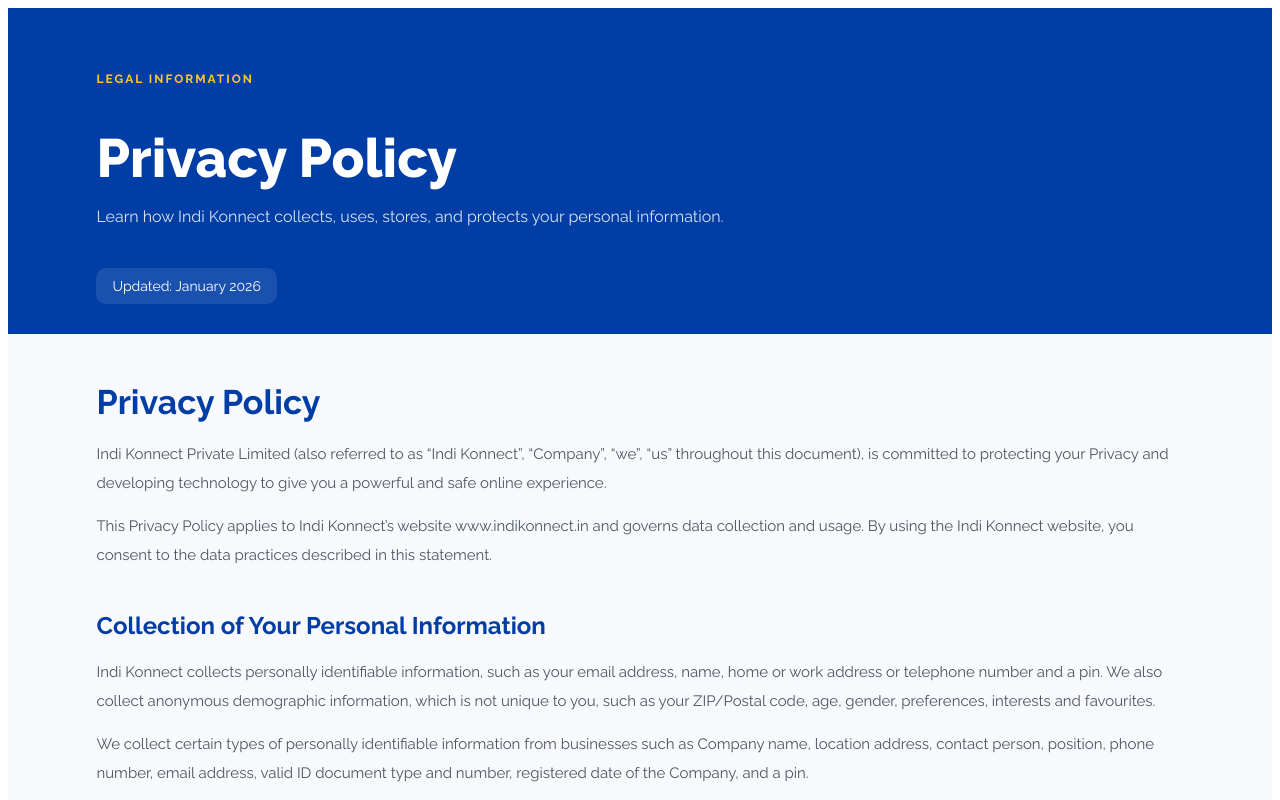
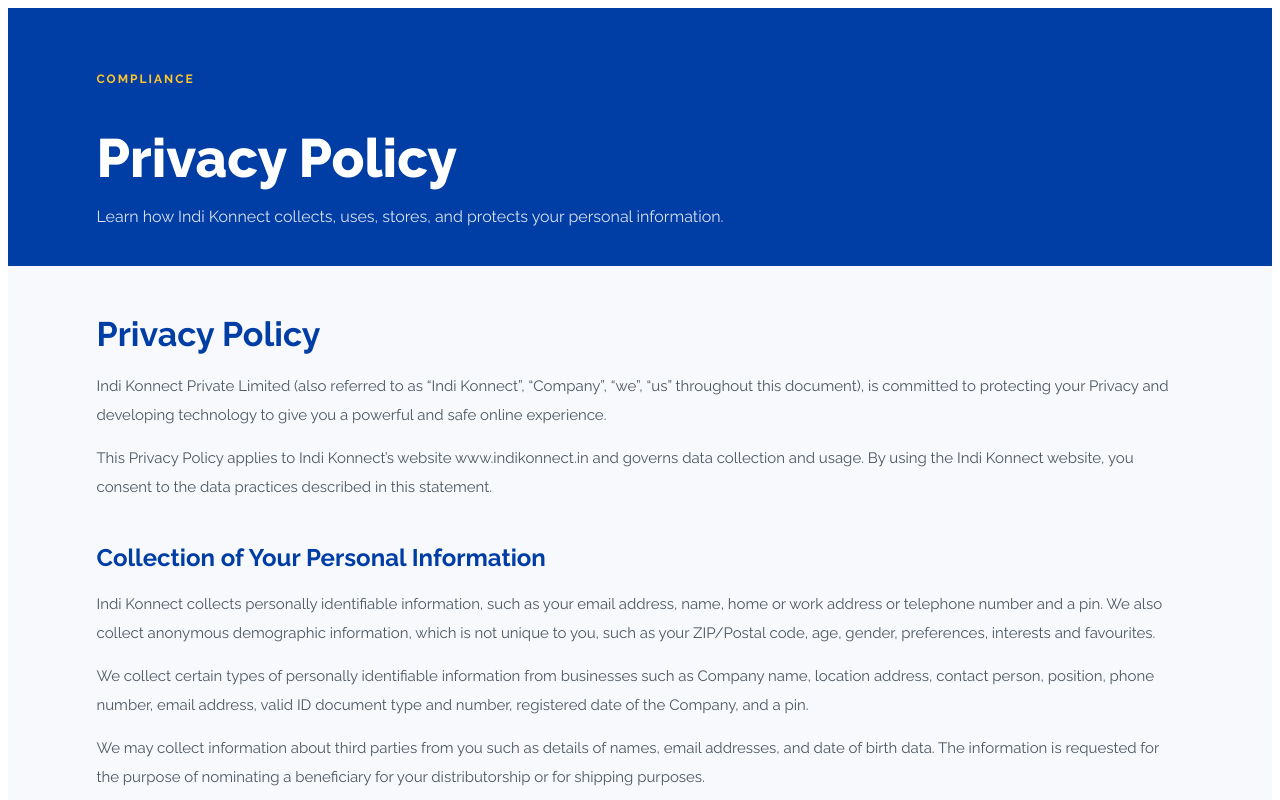
Before and after one commit to aaditya3196/IndiKonnect, a Nuxt app: page /privacy-policy in a window 1280 px wide. Shown: the top 800 px of the page. Built offline with nearby package versions, Linux system fonts and the light colour scheme.

Commit message:
Update privacy-policy.vue

```diff
--- a/app/pages/privacy-policy.vue
+++ b/app/pages/privacy-policy.vue
@@ -8,7 +8,7 @@
       <div class="hero-content">
 
         <p class="eyebrow">
-          Legal Information
+          Compliance
         </p>
 
         <h1>
@@ -18,10 +18,6 @@
         <p class="hero-description">
           Learn how Indi Konnect collects, uses, stores, and protects your personal information.
         </p>
-
-        <div class="updated-tag">
-          Updated: January 2026
-        </div>
 
       </div>
 
@@ -417,7 +413,7 @@
               <span>Address</span>
 
               <strong>
-                Dummy address,<br>
+                SCO 112–113, Sector 34A,<br>
                 Chandigarh – 160022,<br>
                 Punjab, India
               </strong>
@@ -429,7 +425,7 @@
               <span>Email</span>
 
               <strong>
-                dummy@indikonnect.com
+                privacy@indikonnect.in
               </strong>
 
             </div>
@@ -439,8 +435,8 @@
               <span>Phone</span>
 
               <strong>
-                +91 12345 67891<br>
-                +91 12345 67891
+                +91 98765 43210<br>
+                +91 98111 22334
               </strong>
 
             </div>
@@ -481,7 +477,7 @@ useSeoMeta({
 
 .privacy-hero {
   background: #003DA5;
-  padding: 52px 7% 30px;
+  padding: 52px 7% 20px;
 }
 
 .hero-content {
@@ -494,7 +490,7 @@ useSeoMeta({
   letter-spacing: 2px;
   text-transform: uppercase;
   font-weight: 700;
-  margin-bottom: 14px;
+  margin-bottom: 5px;
 }
 
 .privacy-hero h1 {
@@ -510,16 +506,6 @@ useSeoMeta({
   font-size: 16px;
   line-height: 1.7;
   max-width: 650px;
-}
-
-.updated-tag {
-  margin-top: 22px;
-  display: inline-block;
-  padding: 10px 16px;
-  border-radius: 10px;
-  background: rgba(255,255,255,0.10);
-  color: white;
-  font-size: 14px;
 }
 
 /* CONTENT */
```
